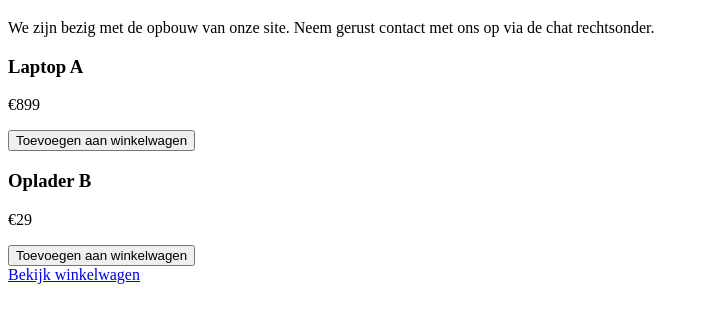
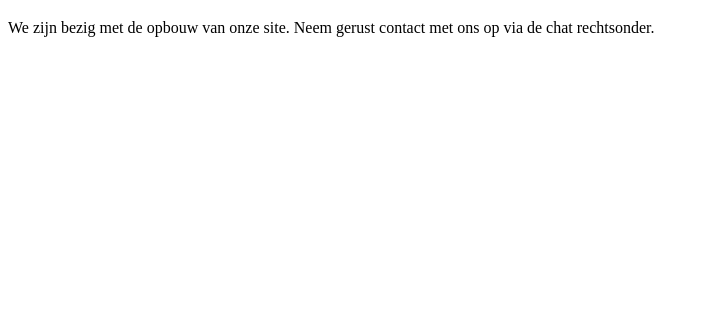
Before and after one commit to m1ckeyFm0use/EPCSTOCK, a plain HTML site: page index.html in a window 1280 px wide. Shown: the part 61-384 px from the top of the page, without its empty margins (0-709 px from the left). Drawn offline with Linux system fonts and the light colour scheme.

Commit message:
Update index.html

```diff
--- a/index.html
+++ b/index.html
@@ -23,21 +23,8 @@ s0.parentNode.insertBefore(s1,s0);
 })();
 </script>
 <!--End of Tawk.to Script-->
-  <!-- index.html -->
-<div id="products">
-  <div class="product">
-    <h3>Laptop A</h3>
-    <p>€899</p>
-    <button onclick="addToCart('Laptop A', 899)">Toevoegen aan winkelwagen</button>
-  </div>
-  <div class="product">
-    <h3>Oplader B</h3>
-    <p>€29</p>
-    <button onclick="addToCart('Oplader B', 29)">Toevoegen aan winkelwagen</button>
-  </div>
-</div>
-
-<a href="cart.html">Bekijk winkelwagen</a>
+<!-- index.html -->
+<div id="products"></div>
 
 </body>
 </html>
```
